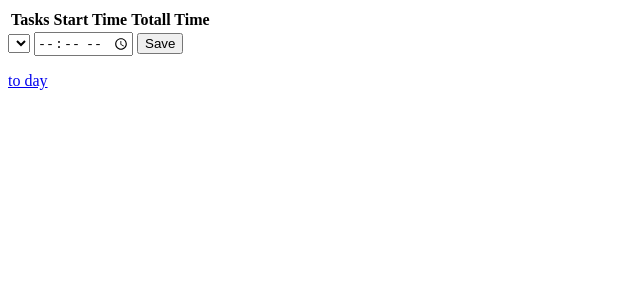
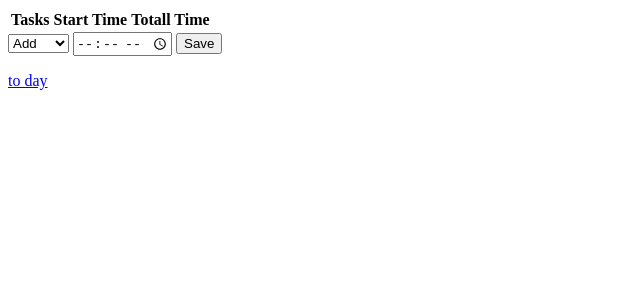
Before and after one commit to amir-gic/myReports, a Django app: page / in a window 1280 px wide. Shown: the top 300 px of the page, without its empty margins (0-640 px from the left). Run offline with Django 4.2, Linux system fonts and the light colour scheme; data that the repository does not hold is empty; some libraries are stand-ins or nearby versions.

Commit message:
write add and delete task forms and delete report button

```diff
--- /dev/null
+++ b/web/templates/add_task.html
@@ -0,0 +1,5 @@
+<form action="{% url 'add_task' %}" method="post">
+    {% csrf_token %}
+    <input type="text" name="name" placeholder="Add Task">
+    <input type="submit"  value="Add">
+</form>
--- a/web/templates/reports.html
+++ b/web/templates/reports.html
@@ -1,5 +1,10 @@
 
+<html>
+  <head>
+    <link href="https://cdn.jsdelivr.net/npm/select2@4.1.0-rc.0/dist/css/select2.min.css" rel="stylesheet" />
 
+  </head>
+  <body>
 {% block content %}
   <table>
     <thead>
@@ -7,6 +12,7 @@
         <th>Tasks</th>
         <th>Start Time</th>
         <th>Totall Time</th>
+        <th> </th>
       </tr>
     </thead>
     <tbody>
@@ -22,10 +30,12 @@
 
   <form method="post" action="{% url 'save_report' %}">
     {% csrf_token %}
-    <select name="task" required>
+    <select name="task" id="task-select" required>
       {% for task in tasks %}
         <option value="{{task}}">{{task}}</option>
       {% endfor %}
+      <option value="add" >Add</option>
+      <option value="delete">Delete</option>
     </select>
     <!-- <input type="text" name="name" placeholder="Enter name" required> -->
     <input type="time" name="start_time" required>
@@ -35,3 +45,18 @@
     <a href="{% url 'detail_view' timerange=today%}">to day</a>
 
 {% endblock %}
+  <script>
+    document.addEventListener("DOMContentLoaded", function() {
+      document.getElementById("task-select").addEventListener("change", function() {
+        var selectedOption = this.options[this.selectedIndex];
+        if (selectedOption.value == 'add') {
+          window.location.href = "{% url 'add_task'  %}";
+        }
+        else if(selectedOption.value == 'delete'){
+          window.location.href = "{% url 'delete_task' %}";
+        }
+      });
+    });
+  </script>
+  </body>
+</html>
--- a/web/urls.py
+++ b/web/urls.py
@@ -1,10 +1,13 @@
 from django.urls import  path , register_converter
 from .converters import DateConverter
-from .views import index  , save , detail
+from .views import index  , save , detail , add_task , delete_task , delete_reprot
 
 register_converter(DateConverter , "date")
 urlpatterns = [
 	path("",index,name="index"),
 	path("save",save , name="save_report"),
     path("detail/<date:timerange>",detail, name="detail_view"),
+    path("new",add_task,name="add_task"),
+    path("delete" , delete_task , name="delete_task"),
+    path("delrepo/<int:pk>" , delete_reprot , name="delete_reprot")
 ]
--- a/web/views.py
+++ b/web/views.py
@@ -42,3 +42,29 @@ class ReportForm(forms.ModelForm):
 
 def detail(request , timerange:DateTimeRange):
 	return HttpResponse(timerange.range)
+
+def add_task(request):
+	if request.method == "POST":
+		form = TaskForm(request.POST)
+		form.save()
+		return redirect("index")
+	else:
+		return render(request,"add_task.html")
+
+class TaskForm(forms.ModelForm):
+	class Meta:
+		model = Task
+		fields = ['name']
+
+def delete_task(request):
+	if request.method == "POST":
+		Task.objects.filter(pk = request.POST["name"]).delete()
+		return redirect("index")
+	else:
+		tasks = Task.objects.all()
+		names = [t.name for t in tasks]
+		return render(request , "delete_task.html" ,{"tasks":names})
+
+def delete_reprot(request,pk):
+	Report.objects.get(pk = pk).delete()
+	return redirect("index")
```
Also changed, not shown: other parts of web/templates/reports.html (+2 -0 lines), web/templates/delete_task.html (added, +9 -0 lines).
